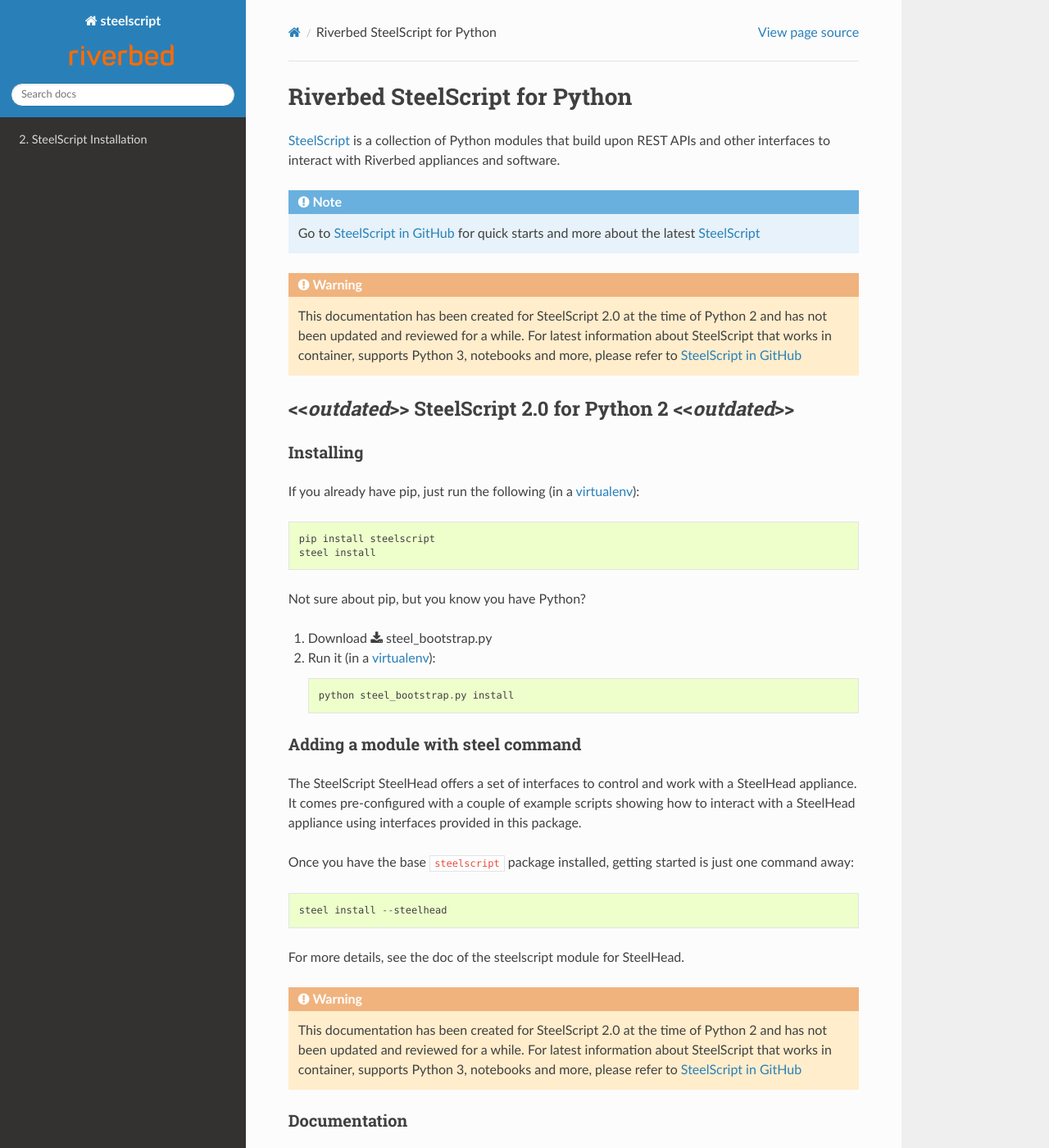
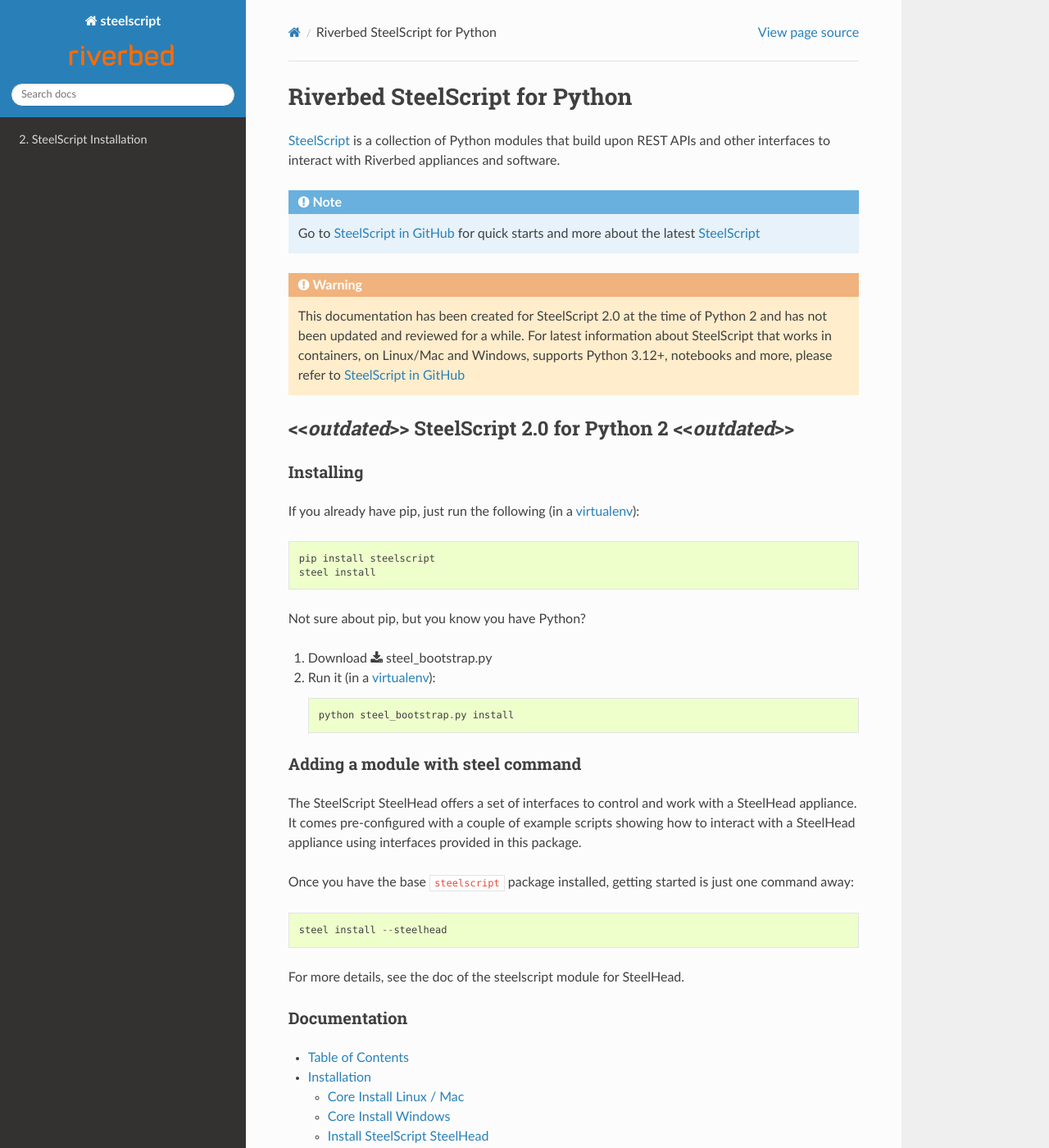
Before and after one commit to riverbed/steelscript, a Sphinx documentation site: the page built from docs/index.rst, in a window 1280 px wide and 1400 px high. Shown: the whole window at 82% size. Built offline with Sphinx 7.4.7 and the Read the Docs theme 3.1.0, drawn with Linux system fonts in a browser that asks for light colours; pages that are not in the unit, such as notebooks, are missing from menus; the version number could not be read and is left out.

Commit message:
Header warning

```diff
--- a/docs/index.rst
+++ b/docs/index.rst
@@ -11,7 +11,7 @@
 
 .. warning::
 
-  This documentation has been created for SteelScript 2.0 at the time of Python 2 and has not been updated and reviewed for a while. For latest information about SteelScript that works in container, supports Python 3, notebooks and more, please refer to `SteelScript in GitHub <https://github.com/riverbed/steelscript>`_
+  This documentation has been created for SteelScript 2.0 at the time of Python 2 and has not been updated and reviewed for a while. For latest information about SteelScript that works in containers, on Linux/Mac and Windows, supports Python 3.12+, notebooks and more, please refer to `SteelScript in GitHub <https://github.com/riverbed/steelscript>`_
 
 <<*outdated*>> SteelScript 2.0 for Python 2 <<*outdated*>>
 ==========================================================
@@ -47,11 +47,6 @@
   steel install --steelhead
 
 For more details, see the :doc:`doc of the steelscript module for SteelHead <steelhead/overview>`.
-
-.. warning::
-
-  This documentation has been created for SteelScript 2.0 at the time of Python 2 and has not been updated and reviewed for a while. For latest information about SteelScript that works in container, supports Python 3, notebooks and more, please refer to `SteelScript in GitHub <https://github.com/riverbed/steelscript>`_
-
 
 Documentation
 -------------
```
